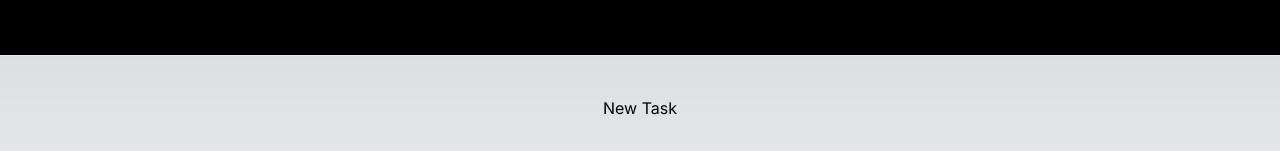
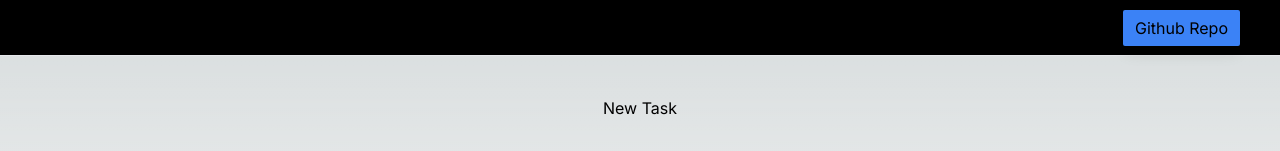
Before and after one commit to austinmargarone/todo-list, a Next.js app: page / in a window 1280 px wide. Shown: the top 151 px of the page. Built offline with nearby package versions, Linux system fonts and the light colour scheme; no server answers; the database is empty.

Commit message:
feat: Navbar button

```diff
--- a/app/components/Navbar.tsx
+++ b/app/components/Navbar.tsx
@@ -1,9 +1,20 @@
+import Link from "next/link";
 import React from "react";
 
 const Navbar = () => {
   return (
-    <div className="h-[3.5rem] bg-black border-b flex justify-start items-center pl-[2.5rem]">
-      <span>To Do List</span>
+    <div className="h-[3.5rem] bg-black border-b flex justify-between items-center px-[2.5rem]">
+      <div>To Do App</div>
+      <div>
+        <Link
+          href={"https://github.com/austinmargarone/todo-list"}
+          target="_blank"
+        >
+          <button className="bg-blue-500 px-3 py-1.5 rounded-sm shadow-lg">
+            Github Repo
+          </button>
+        </Link>
+      </div>
     </div>
   );
 };
```
